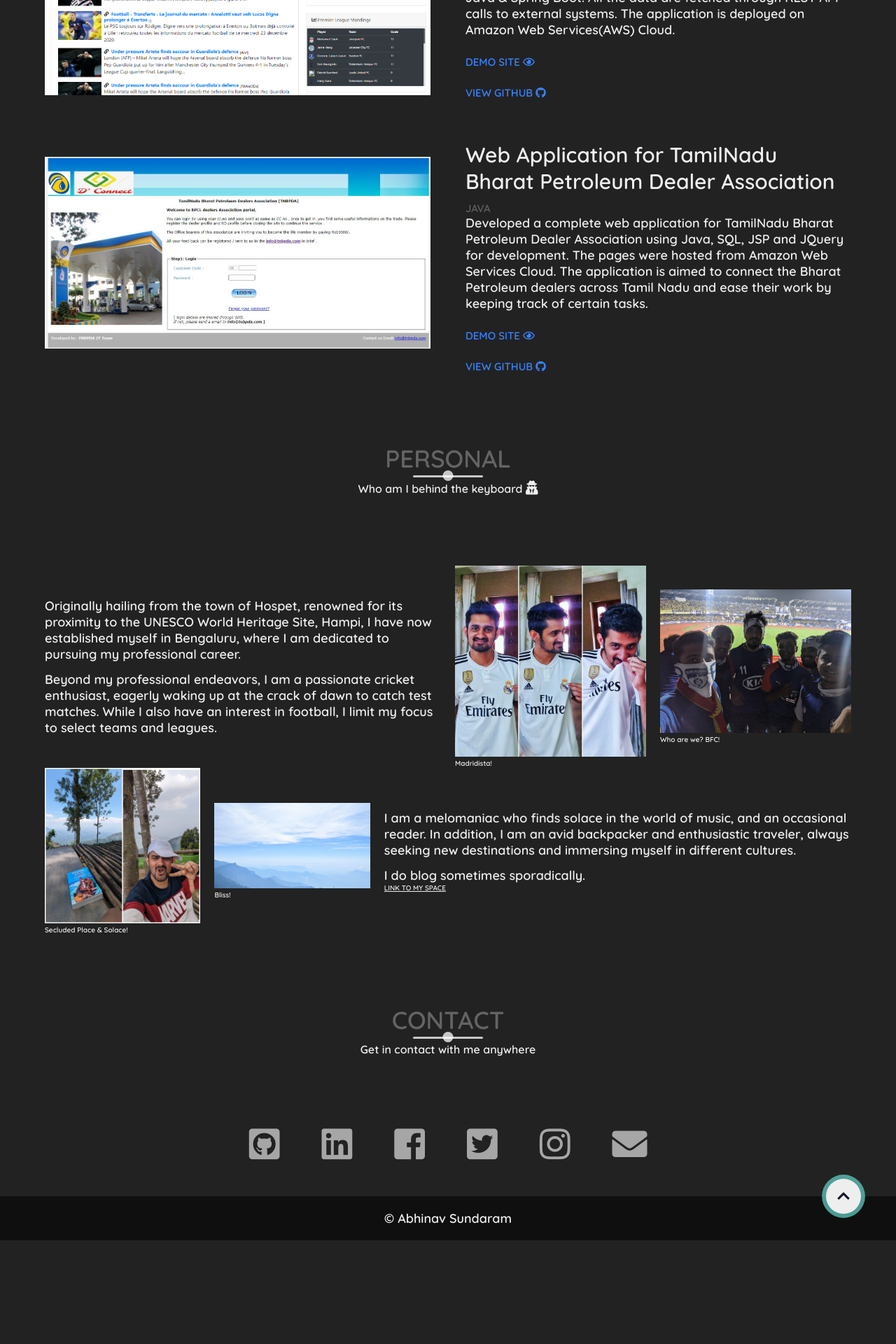
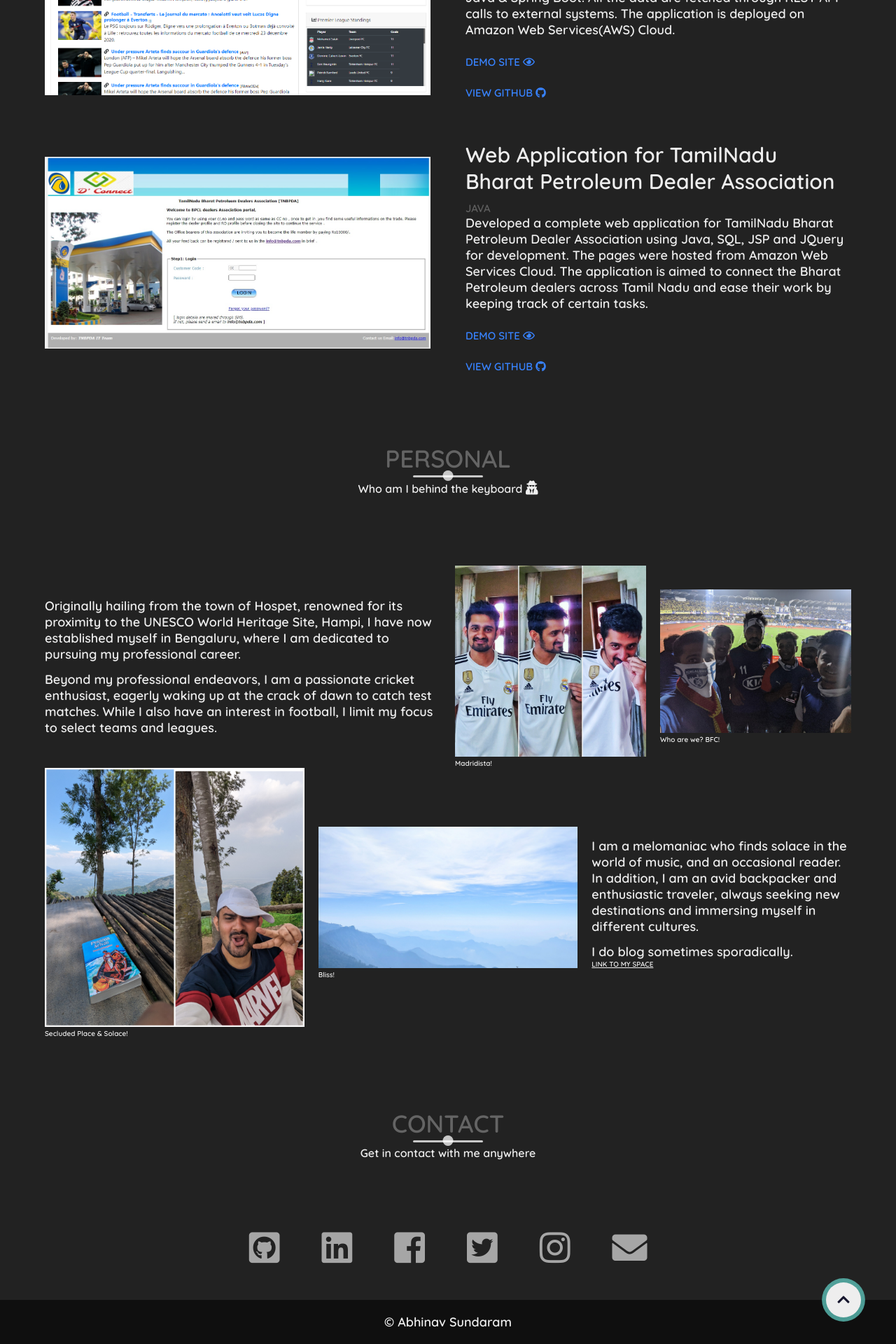
Before and after one commit to esabhinav/esabhinav.github.io, a Jekyll site: the page built from index.md, in a window 1280 px wide. Shown: the part 4285-6205 px from the top of the page at 70% size. Built offline with Jekyll 4.4.1, drawn with Linux system fonts in a browser that asks for light colours; our own code applies the rules of GitHub Pages for plain Markdown files; a script that is not in the unit is left out; before the commit the page ends 6057 px from its top, so only the background shows below that.

Commit message:
Update default.html

```diff
--- a/_layouts/default.html
+++ b/_layouts/default.html
@@ -279,9 +279,15 @@
                 </div>
                 <div class="instagram-feed" data-aos="zoom-in" data-aos-delay="500">
                     <div>
-                        <p>Originally hailing from the town of Hospet, renowned for its proximity to the UNESCO World Heritage Site, Hampi, I have now established myself in Bengaluru, where I am dedicated to pursuing my professional career.</p>
+                        <p>
+                            Originally hailing from the town of Hospet, renowned for its proximity to the UNESCO World Heritage Site, Hampi, I have now established myself in Bengaluru, where I am dedicated to pursuing my professional
+                            career.
+                        </p>
                         <br />
-                        <p> Beyond my professional endeavors, I am a passionate cricket enthusiast, eagerly waking up at the crack of dawn to catch test matches. While I also have an interest in football, I limit my focus to select teams and leagues.</p>
+                        <p>
+                            Beyond my professional endeavors, I am a passionate cricket enthusiast, eagerly waking up at the crack of dawn to catch test matches. While I also have an interest in football, I limit my focus to select teams
+                            and leagues.
+                        </p>
                     </div>
                     <div class="instagram-feed">
                         <div>
@@ -300,23 +306,26 @@
                         </div>
                     </div>
                 </div>
-                <div class="personal_instagram">
-                    <div class="insta">
+                <div class="instagram-feed" data-aos="zoom-in" data-aos-delay="500">
+                    <div>
                         <figure>
                             <img src="images/personal_travel.jpg" alt="" />
                             <br />
                             <figcaption>Secluded Place & Solace!</figcaption>
                         </figure>
                     </div>
-					<div class="insta">
+                    <div>
                         <figure>
                             <img src="images/personal_travel2.jpg" alt="" />
                             <br />
                             <figcaption>Bliss!</figcaption>
                         </figure>
                     </div>
-                    <div class="details" class="instagram-feed" data-aos="zoom-in" data-aos-delay="500">
-                        <p>I am a melomaniac who finds solace in the world of music, and an occasional reader. In addition, I am an avid backpacker and enthusiastic traveler, always seeking new destinations and immersing myself in different cultures.</p>
+                    <div>
+                        <p>
+                            I am a melomaniac who finds solace in the world of music, and an occasional reader. In addition, I am an avid backpacker and enthusiastic traveler, always seeking new destinations and immersing myself in
+                            different cultures.
+                        </p>
                         <br />
                         <p>I do blog sometimes sporadically.</p>
                         <a href="https://esabhinav.substack.com/" target="_blank">
```
Lines whose indentation alone changed are shown as unchanged.
